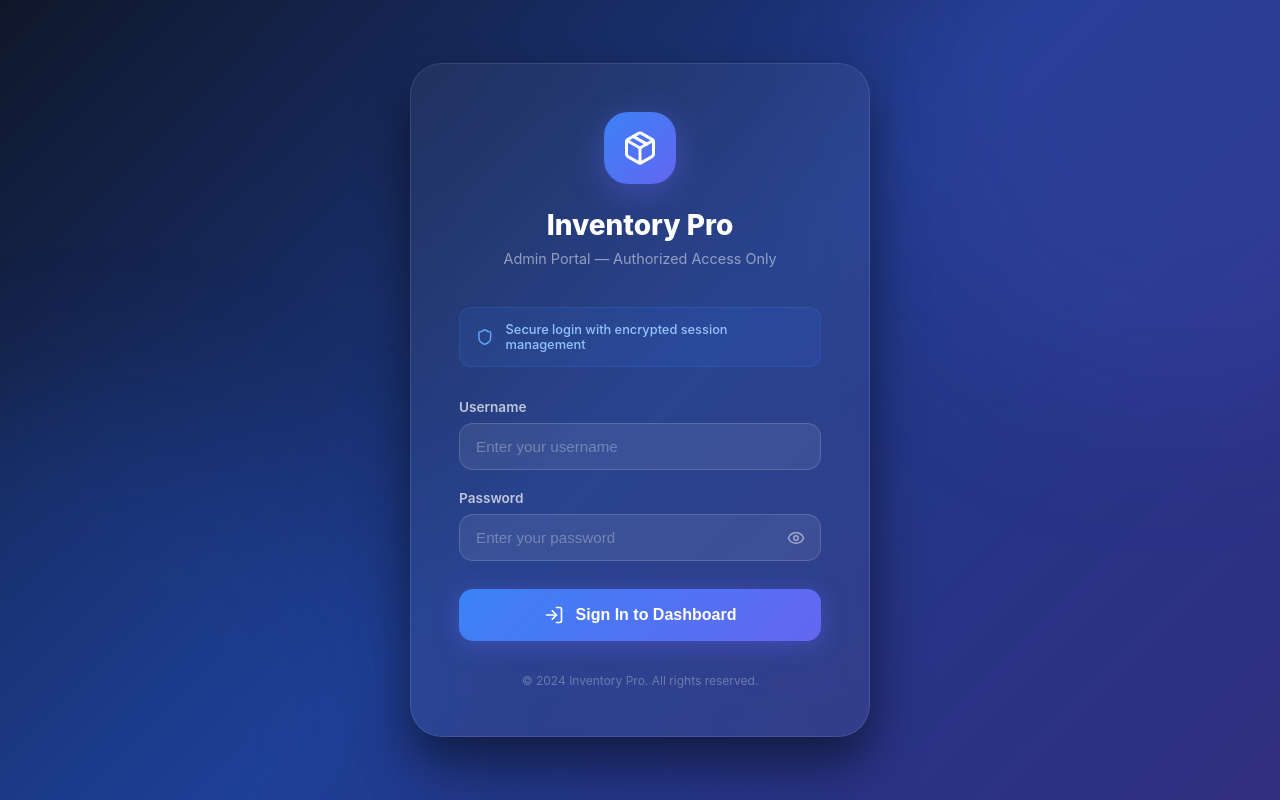
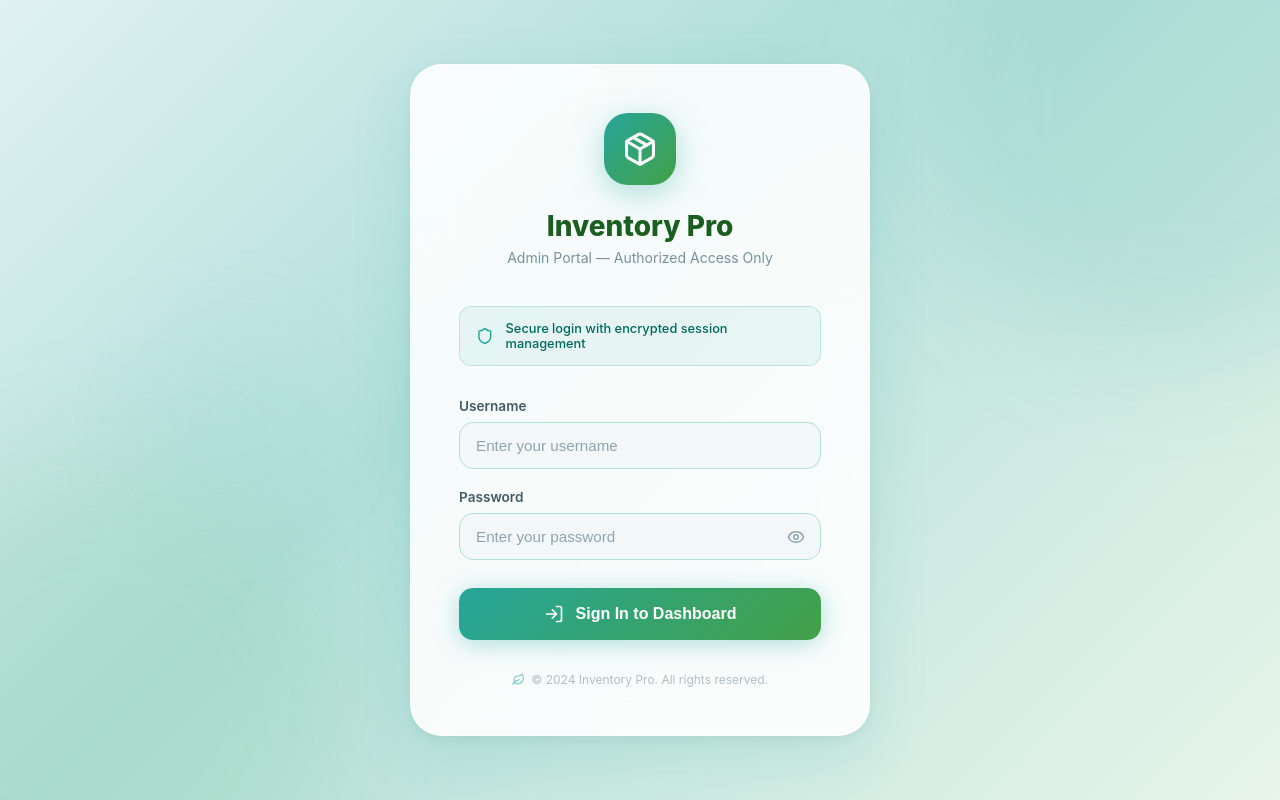
Before and after one commit to rahulprasad12/inventory-management-system, a Next.js app: page /login in a window 1280 px wide. Built offline with nearby package versions, Linux system fonts and the light colour scheme.

Commit message:
feat(login): redesign to soothing teal theme and fix admin credentials

```diff
--- a/src/app/login/page.tsx
+++ b/src/app/login/page.tsx
@@ -2,7 +2,7 @@
 
 import { useState } from 'react';
 import { useRouter } from 'next/navigation';
-import { LogIn, Package, Eye, EyeOff, Shield, AlertCircle } from 'lucide-react';
+import { LogIn, Package, Eye, EyeOff, Shield, AlertCircle, Leaf } from 'lucide-react';
 
 export default function LoginPage() {
     const router = useRouter();
@@ -49,33 +49,40 @@ export default function LoginPage() {
             display: 'flex',
             alignItems: 'center',
             justifyContent: 'center',
-            background: 'linear-gradient(135deg, #0f172a 0%, #1e3a8a 50%, #312e81 100%)',
+            background: 'linear-gradient(135deg, #e0f2f1 0%, #b2dfdb 40%, #e8f5e9 100%)',
             padding: '2rem',
             position: 'relative',
             overflow: 'hidden',
         }}>
-            {/* Glowing orbs background */}
+            {/* Soft decorative blobs */}
             <div style={{
-                position: 'absolute', top: '-200px', right: '-200px',
-                width: '600px', height: '600px', borderRadius: '50%',
-                background: 'rgba(99, 102, 241, 0.15)',
-                filter: 'blur(80px)', pointerEvents: 'none',
+                position: 'absolute', top: '-150px', right: '-150px',
+                width: '500px', height: '500px', borderRadius: '50%',
+                background: 'rgba(38, 166, 154, 0.12)',
+                filter: 'blur(60px)', pointerEvents: 'none',
             }} />
             <div style={{
-                position: 'absolute', bottom: '-200px', left: '-200px',
-                width: '600px', height: '600px', borderRadius: '50%',
-                background: 'rgba(37, 99, 235, 0.15)',
-                filter: 'blur(80px)', pointerEvents: 'none',
+                position: 'absolute', bottom: '-150px', left: '-150px',
+                width: '500px', height: '500px', borderRadius: '50%',
+                background: 'rgba(102, 187, 106, 0.12)',
+                filter: 'blur(60px)', pointerEvents: 'none',
+            }} />
+            <div style={{
+                position: 'absolute', top: '40%', left: '10%',
+                width: '200px', height: '200px', borderRadius: '50%',
+                background: 'rgba(128, 203, 196, 0.1)',
+                filter: 'blur(40px)', pointerEvents: 'none',
             }} />
 
+            {/* Card */}
             <div style={{
                 width: '100%', maxWidth: '460px',
-                background: 'rgba(255, 255, 255, 0.05)',
+                background: 'rgba(255, 255, 255, 0.88)',
                 backdropFilter: 'blur(20px)',
                 borderRadius: '2rem',
-                border: '1px solid rgba(255, 255, 255, 0.1)',
+                border: '1px solid rgba(255, 255, 255, 0.9)',
                 padding: '3rem',
-                boxShadow: '0 25px 50px rgba(0,0,0,0.5)',
+                boxShadow: '0 20px 60px rgba(38, 166, 154, 0.15), 0 4px 16px rgba(0,0,0,0.06)',
                 position: 'relative',
                 zIndex: 1,
             }}>
@@ -83,18 +90,18 @@ export default function LoginPage() {
                 <div style={{ textAlign: 'center', marginBottom: '2.5rem' }}>
                     <div style={{
                         width: '72px', height: '72px',
-                        background: 'linear-gradient(135deg, #3b82f6, #6366f1)',
+                        background: 'linear-gradient(135deg, #26a69a, #43a047)',
                         borderRadius: '1.5rem',
                         display: 'flex', alignItems: 'center', justifyContent: 'center',
                         margin: '0 auto 1.5rem',
-                        boxShadow: '0 8px 32px rgba(99, 102, 241, 0.4)',
+                        boxShadow: '0 8px 32px rgba(38, 166, 154, 0.35)',
                     }}>
                         <Package size={36} color="white" />
                     </div>
-                    <h1 style={{ fontSize: '1.75rem', fontWeight: 800, color: 'white', marginBottom: '0.5rem' }}>
+                    <h1 style={{ fontSize: '1.75rem', fontWeight: 800, color: '#1b5e20', marginBottom: '0.4rem' }}>
                         Inventory Pro
                     </h1>
-                    <p style={{ color: 'rgba(255,255,255,0.5)', fontSize: '0.9rem' }}>
+                    <p style={{ color: '#78909c', fontSize: '0.875rem' }}>
                         Admin Portal — Authorized Access Only
                     </p>
                 </div>
@@ -102,14 +109,14 @@ export default function LoginPage() {
                 {/* Security Badge */}
                 <div style={{
                     display: 'flex', alignItems: 'center', gap: '0.75rem',
-                    background: 'rgba(59, 130, 246, 0.1)',
-                    border: '1px solid rgba(59, 130, 246, 0.2)',
+                    background: 'rgba(38, 166, 154, 0.08)',
+                    border: '1px solid rgba(38, 166, 154, 0.2)',
                     borderRadius: '0.75rem',
                     padding: '0.875rem 1rem',
                     marginBottom: '2rem',
                 }}>
-                    <Shield size={18} color="#60a5fa" />
-                    <span style={{ color: '#93c5fd', fontSize: '0.8rem', fontWeight: 500 }}>
+                    <Shield size={18} color="#26a69a" />
+                    <span style={{ color: '#00695c', fontSize: '0.8rem', fontWeight: 500 }}>
                         Secure login with encrypted session management
                     </span>
                 </div>
@@ -117,7 +124,7 @@ export default function LoginPage() {
                 {/* Login Form */}
                 <form onSubmit={handleLogin} style={{ display: 'flex', flexDirection: 'column', gap: '1.25rem' }}>
                     <div>
-                        <label style={{ display: 'block', color: 'rgba(255,255,255,0.7)', fontSize: '0.85rem', fontWeight: 600, marginBottom: '0.5rem' }}>
+                        <label style={{ display: 'block', color: '#455a64', fontSize: '0.85rem', fontWeight: 600, marginBottom: '0.5rem' }}>
                             Username
                         </label>
                         <input
@@ -129,22 +136,22 @@ export default function LoginPage() {
                             style={{
                                 width: '100%',
                                 padding: '0.875rem 1rem',
-                                background: 'rgba(255,255,255,0.08)',
-                                border: '1px solid rgba(255,255,255,0.15)',
+                                background: '#f1f8f7',
+                                border: '1.5px solid #b2dfdb',
                                 borderRadius: '0.875rem',
-                                color: 'white',
+                                color: '#263238',
                                 fontSize: '0.95rem',
                                 outline: 'none',
                                 boxSizing: 'border-box',
-                                transition: 'border-color 0.2s',
+                                transition: 'border-color 0.2s, box-shadow 0.2s',
                             }}
-                            onFocus={(e) => e.target.style.borderColor = '#3b82f6'}
-                            onBlur={(e) => e.target.style.borderColor = 'rgba(255,255,255,0.15)'}
+                            onFocus={(e) => { e.target.style.borderColor = '#26a69a'; e.target.style.boxShadow = '0 0 0 3px rgba(38,166,154,0.12)'; }}
+                            onBlur={(e) => { e.target.style.borderColor = '#b2dfdb'; e.target.style.boxShadow = 'none'; }}
                         />
                     </div>
 
                     <div>
-                        <label style={{ display: 'block', color: 'rgba(255,255,255,0.7)', fontSize: '0.85rem', fontWeight: 600, marginBottom: '0.5rem' }}>
+                        <label style={{ display: 'block', color: '#455a64', fontSize: '0.85rem', fontWeight: 600, marginBottom: '0.5rem' }}>
                             Password
                         </label>
                         <div style={{ position: 'relative' }}>
@@ -157,24 +164,24 @@ export default function LoginPage() {
                                 style={{
                                     width: '100%',
                                     padding: '0.875rem 3rem 0.875rem 1rem',
-                                    background: 'rgba(255,255,255,0.08)',
-                                    border: '1px solid rgba(255,255,255,0.15)',
+                                    background: '#f1f8f7',
+                                    border: '1.5px solid #b2dfdb',
                                     borderRadius: '0.875rem',
-                                    color: 'white',
+                                    color: '#263238',
                                     fontSize: '0.95rem',
                                     outline: 'none',
                                     boxSizing: 'border-box',
-                                    transition: 'border-color 0.2s',
+                                    transition: 'border-color 0.2s, box-shadow 0.2s',
                                 }}
-                                onFocus={(e) => e.target.style.borderColor = '#3b82f6'}
-                                onBlur={(e) => e.target.style.borderColor = 'rgba(255,255,255,0.15)'}
+                                onFocus={(e) => { e.target.style.borderColor = '#26a69a'; e.target.style.boxShadow = '0 0 0 3px rgba(38,166,154,0.12)'; }}
+                                onBlur={(e) => { e.target.style.borderColor = '#b2dfdb'; e.target.style.boxShadow = 'none'; }}
                             />
                             <button
                                 type="button"
                                 onClick={() => setShowPassword(!showPassword)}
                                 style={{
                                     position: 'absolute', right: '1rem', top: '50%', transform: 'translateY(-50%)',
-                                    background: 'none', border: 'none', cursor: 'pointer', color: 'rgba(255,255,255,0.5)',
+                                    background: 'none', border: 'none', cursor: 'pointer', color: '#90a4ae',
                                     padding: 0, display: 'flex', alignItems: 'center',
                                 }}
                             >
@@ -186,11 +193,11 @@ export default function LoginPage() {
                     {error && (
                         <div style={{
                             display: 'flex', alignItems: 'center', gap: '0.625rem',
-                            background: 'rgba(239, 68, 68, 0.1)',
-                            border: '1px solid rgba(239, 68, 68, 0.3)',
+                            background: 'rgba(239, 68, 68, 0.07)',
+                            border: '1px solid rgba(239, 68, 68, 0.25)',
                             borderRadius: '0.75rem',
                             padding: '0.75rem 1rem',
-                            color: '#fca5a5',
+                            color: '#c62828',
                             fontSize: '0.875rem',
                         }}>
                             <AlertCircle size={16} style={{ flexShrink: 0 }} />
@@ -204,7 +211,7 @@ export default function LoginPage() {
                         style={{
                             width: '100%',
                             padding: '1rem',
-                            background: isLoading ? 'rgba(99,102,241,0.5)' : 'linear-gradient(135deg, #3b82f6, #6366f1)',
+                            background: isLoading ? 'rgba(38,166,154,0.5)' : 'linear-gradient(135deg, #26a69a, #43a047)',
                             border: 'none',
                             borderRadius: '0.875rem',
                             color: 'white',
@@ -216,7 +223,7 @@ export default function LoginPage() {
                             justifyContent: 'center',
                             gap: '0.75rem',
                             marginTop: '0.5rem',
-                            boxShadow: '0 4px 24px rgba(99, 102, 241, 0.4)',
+                            boxShadow: '0 4px 24px rgba(38, 166, 154, 0.35)',
                             transition: 'all 0.2s',
                         }}
                     >
@@ -239,14 +246,17 @@ export default function LoginPage() {
                     </button>
                 </form>
 
-                <p style={{ textAlign: 'center', color: 'rgba(255,255,255,0.3)', fontSize: '0.75rem', marginTop: '2rem' }}>
-                    © 2024 Inventory Pro. All rights reserved.
-                </p>
+                <div style={{ display: 'flex', alignItems: 'center', justifyContent: 'center', gap: '0.4rem', marginTop: '2rem' }}>
+                    <Leaf size={13} color="#80cbc4" />
+                    <p style={{ textAlign: 'center', color: '#b0bec5', fontSize: '0.75rem', margin: 0 }}>
+                        © 2024 Inventory Pro. All rights reserved.
+                    </p>
+                </div>
             </div>
 
             <style>{`
                 @keyframes spin { 100% { transform: rotate(360deg); } }
-                input::placeholder { color: rgba(255,255,255,0.3); }
+                input::placeholder { color: #90a4ae; }
             `}</style>
         </div>
     );
```
